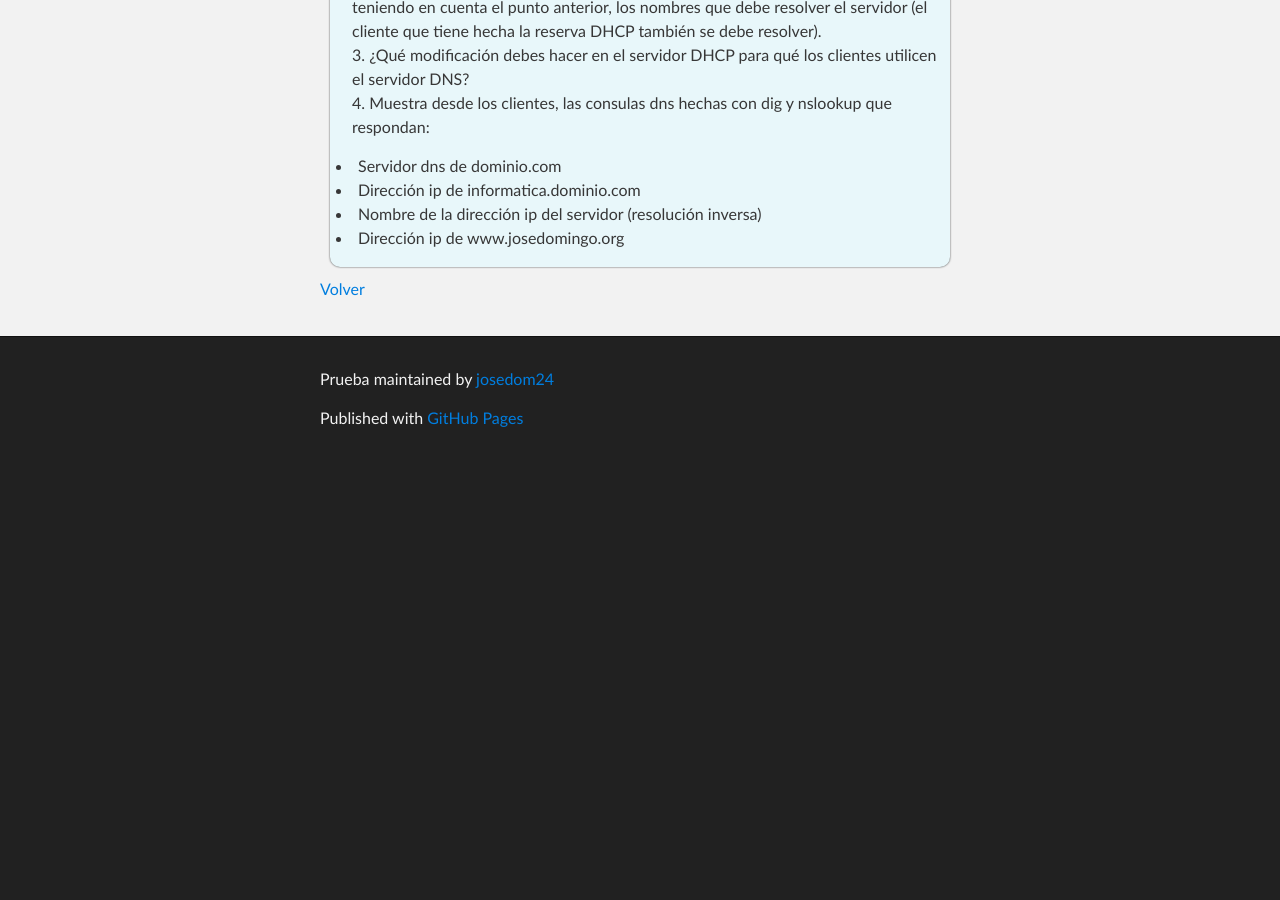
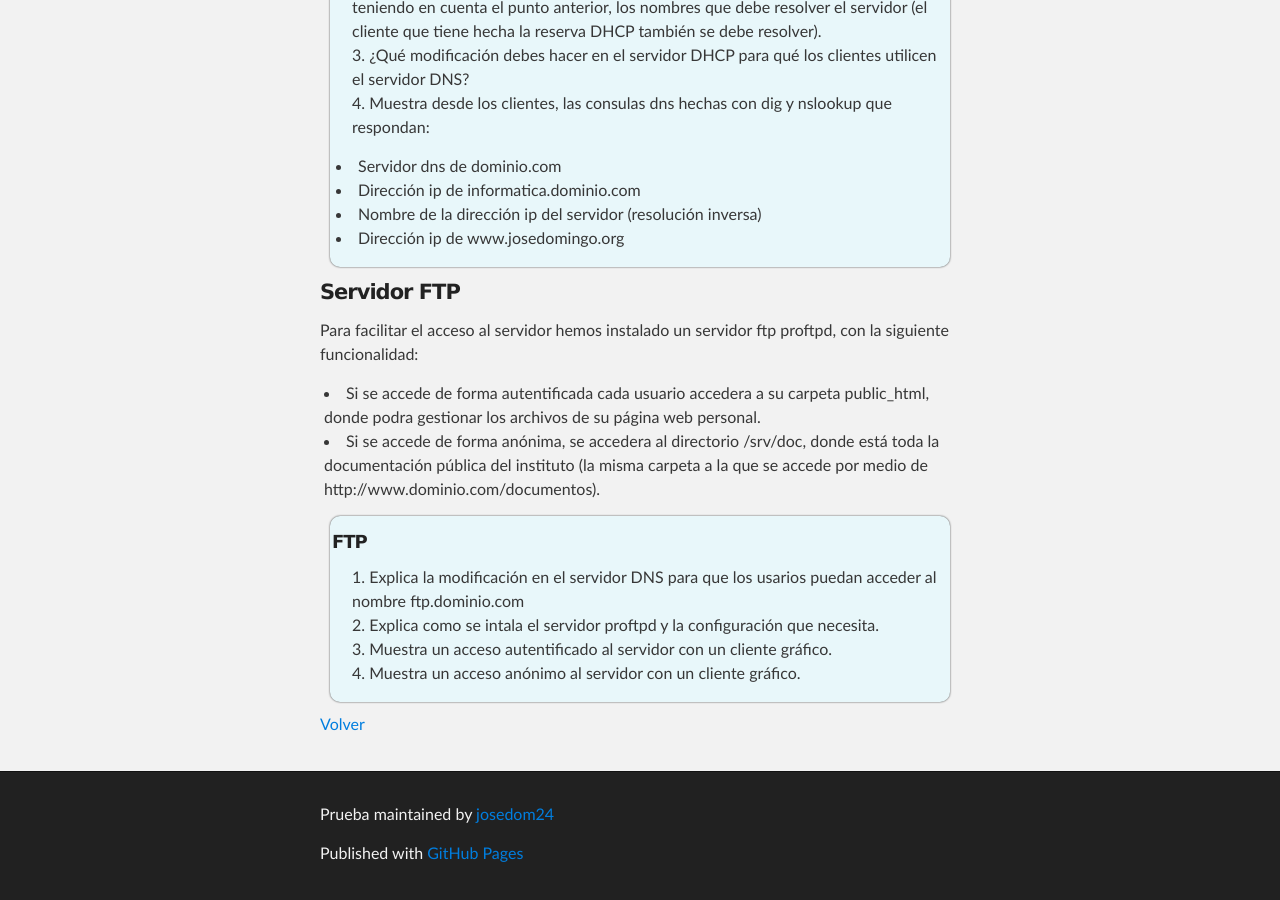
Before and after one commit to josedom24/josedom24.github.io, a Jekyll site: the page built from mod/serviciosgm/proyecto2.md, in a window 1280 px wide and 900 px high, scrolled down 4265 px. Built offline with Jekyll 4.4.1, drawn with Linux system fonts in a browser that asks for light colours; before the commit the page ends 4730 px from its top, so only the background shows below that.

Commit message:
servidor ftp

```diff
--- a/mod/serviciosgm/proyecto2.md
+++ b/mod/serviciosgm/proyecto2.md
@@ -136,5 +136,19 @@ Queremos centralizar la gestión de los nombres de las máquinas de nuestro domi
 * Nombre de la dirección ip del servidor (resolución inversa)
 * Dirección ip de www.josedomingo.org
 </div>
+#### Servidor FTP
+
+Para facilitar el acceso al servidor hemos instalado un servidor ftp proftpd, con la siguiente funcionalidad:
+
+* Si se accede de forma autentificada cada usuario accedera a su carpeta public_html, donde podra gestionar los archivos de su página web personal.
+* Si se accede de forma anónima, se accedera al directorio /srv/doc, donde está toda la documentación pública del instituto (la misma carpeta a la que se accede por medio de http://www.dominio.com/documentos).
+
+<div class='ejercicios' markdown='1'>
+##### **FTP**
+1. Explica la modificación en el servidor DNS para que los usarios puedan acceder al nombre ftp.dominio.com
+2. Explica como se intala el servidor proftpd y la configuración que necesita.
+3. Muestra un acceso autentificado al servidor con un cliente gráfico.
+4. Muestra un acceso anónimo al servidor con un cliente gráfico.
+</div>
 
 [Volver](index)
```
